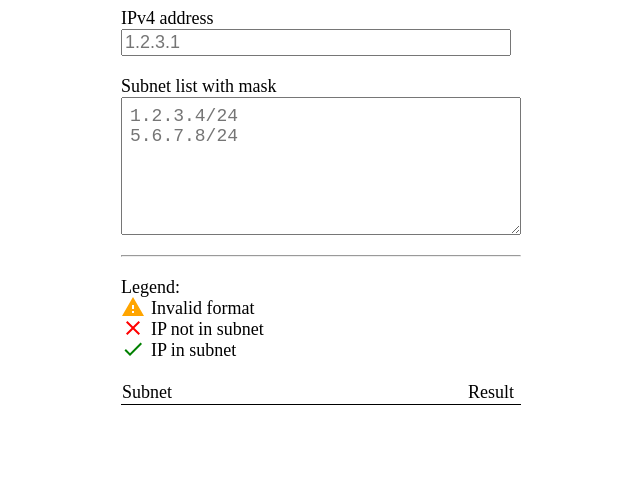
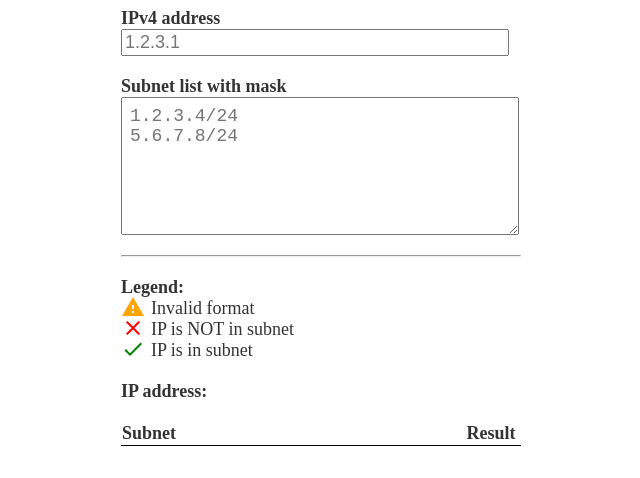
Before and after one commit to danielwohlgemuth/ip-in-subnet-list, a plain HTML site: page index.html in a window 1280 px wide. Shown: the whole page, without its empty margins (319-959 px from the left). Drawn offline with Linux system fonts and the light colour scheme.

Commit message:
Improve input feedback

```diff
--- a/index.html
+++ b/index.html
@@ -3,46 +3,49 @@
 
 <head>
   <meta charset='UTF-8'>
+  <meta name='viewport' content='width=device-width, initial-scale=1.0'>
+  <title>Ip in Subnet List Checker</title>
 </head>
 
-<body style="font-size: 18px;">
-  <main style="max-width: 400px; margin: 0 auto">
-    <div style="margin-bottom: 20px;">
-      <label style="display: block" for='ip'>IPv4 address</label>
-      <input style="width:100%;display:block;max-width: 382px; font-size: inherit;" id='ip' placeholder='1.2.3.1' />
+<body style='font-size: 18px; color: #333;'>
+  <main style='max-width: 400px; margin: 0 auto'>
+    <div style='margin-bottom: 20px;'>
+      <label style='display: block; font-weight:700;' for='ip'>IPv4 address</label>
+      <input style='width:95%;display:block;max-width: 95%; font-size: inherit;' id='ip' placeholder='1.2.3.1' />
     </div>
 
-    <div style="margin-bottom: 20px;">
-      <label style="display: block"  for='subnet-list'>Subnet list with mask</label>
-      <textarea style="width:100%;display:block;max-width: 382px; min-width: 382px; min-height: 120px; padding: 8px; font-size: inherit;" id='subnet-list' placeholder='1.2.3.4/24&#10;5.6.7.8/24'></textarea>
+    <div style='margin-bottom: 20px;'>
+      <label style='display: block; font-weight:700;'  for='subnet-list'>Subnet list with mask</label>
+      <textarea style='width:95%;display:block;max-width: 95%; min-width: 95%; min-height: 120px; padding: 8px; font-size: inherit;' id='subnet-list' placeholder='1.2.3.4/24&#10;5.6.7.8/24'></textarea>
     </div>
 
-    <hr>
+    <hr style='margin-bottom: 20px;'>
 
-    <div style="margin-bottom: 20px;" id='output-ip'></div>
-
-    <div style="margin-bottom: 20px;">
-      Legend:
+    <div style='margin-bottom: 20px;'>
+      <span style='font-weight:700;'>Legend: </span>
       <div id='icon-legend'></div>
     </div>
 
-    <table style="border-collapse: collapse; width: 100%;">
+    <div style='margin-bottom: 20px;'>
+      <span style='font-weight:700;'>IP address:</span>
+      <div id='output-ip'></div>
+    </div>
+
+    <table style='border-collapse: collapse; width: 100%;'>
       <thead>
         <tr>
-          <td style="border-bottom: 1px solid black;width:85%">Subnet</td>
-          <td style="border-bottom: 1px solid black;width:15%; text-align: center;">Result</td>
+          <td style='border-bottom: 1px solid black;width:85%;font-weight:700;'>Subnet</td>
+          <td style='border-bottom: 1px solid black;width:15%; text-align: center;font-weight:700;'>Result</td>
         </tr>
       </thead>
       <tbody id='output-list'></tbody>
     </table>
   </main>
 
-  <!-- <div id='output-list'></div> -->
-
   <script>
     function ipToInt(ip) {
       // From https://gist.github.com/jppommet/5708697
-      return ip.split('.').reduce(function (ipInt, octet) { return (ipInt << 8) + parseInt(octet, 10) }, 0) >>> 0;
+      return ip.split('.').reduce(function (ipInt, octet) { return (ipInt << 8) + parseInt(octet, 10) }, 0) >>> 0
     }
 
     function isIpValid(ip) {
@@ -100,8 +103,12 @@
       }
     }
 
+    function encodeHTML(s) {
+      return s.replace(/&/g, '&amp;').replace(/</g, '&lt;').replace(/"/g, '&quot;').replace(/'/g, '&#x27;')
+    }
+
     function generateProcessedSubnetList(subnetList) {
-      let subnetListItems = subnetList.map(subnet => `<tr><td style="border-bottom: 1px solid gray;">${subnet.subnet}</td><td style="border-bottom: 1px solid gray; text-align: center"><div style='position: relative'><span style='margin-right: 30px'>${getIcon(subnet.isValid, subnet.containsIp)}</div></span></td></tr>`)
+      let subnetListItems = subnetList.map(subnet => `<tr><td style='border-bottom: 1px solid gray;'>${subnet.subnet ? encodeHTML(subnet.subnet) : '&lt;empty&gt;'}</td><td style='border-bottom: 1px solid gray; text-align: center'><div style='position: relative'><span style='margin-right: 30px'>${getIcon(subnet.isValid, subnet.containsIp)}</div></span></td></tr>`)
       return subnetListItems.join('')
     }
 
@@ -116,7 +123,10 @@
 
       let processedSubnetList = []
       if (isIpValid(ip)) {
+        outputIpElem.innerHTML = ip
         processedSubnetList = processSubnetList(ip, subnetList)
+      } else {
+        outputIpElem.innerHTML = `<div style='position: relative;'>${ip ? encodeHTML(ip) : '&lt;empty&gt;'}<span style='margin-left: 10px'>${getIcon(false, false)}</span></div>`
       }
 
       outputListElem.innerHTML = generateProcessedSubnetList(processedSubnetList)
@@ -125,8 +135,8 @@
     function getIconLegend() {
       legends = [
         `<div style='position: relative;'><span style='margin-right: 30px'>${getIcon(false, false)}</span> Invalid format</div>`,
-        `<div style='position: relative;'><span style='margin-right: 30px'>${getIcon(true, false)}</span> IP not in subnet</div>`,
-        `<div style='position: relative;'><span style='margin-right: 30px'>${getIcon(true, true)}</span> IP in subnet</div>`
+        `<div style='position: relative;'><span style='margin-right: 30px'>${getIcon(true, false)}</span> IP is NOT in subnet</div>`,
+        `<div style='position: relative;'><span style='margin-right: 30px'>${getIcon(true, true)}</span> IP is in subnet</div>`
       ]
       return `<div>${legends.join('')}</div>`
     }
@@ -136,8 +146,9 @@
       let subnetListInput = document.getElementById('subnet-list')
       let iconLegend = document.getElementById('icon-legend')
 
-      ipInput.addEventListener('change', findSubnet)
-      subnetListInput.addEventListener('change', findSubnet)
+      ipInput.addEventListener('input', findSubnet)
+      subnetListInput.addEventListener('input', findSubnet)
+
       iconLegend.innerHTML = getIconLegend()
     }
 
```
